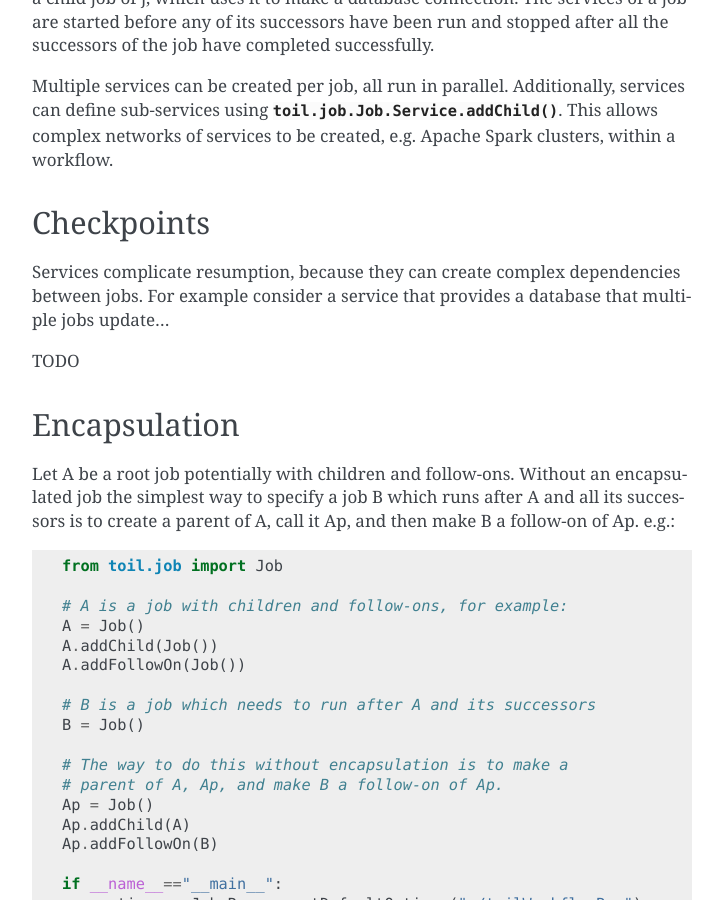
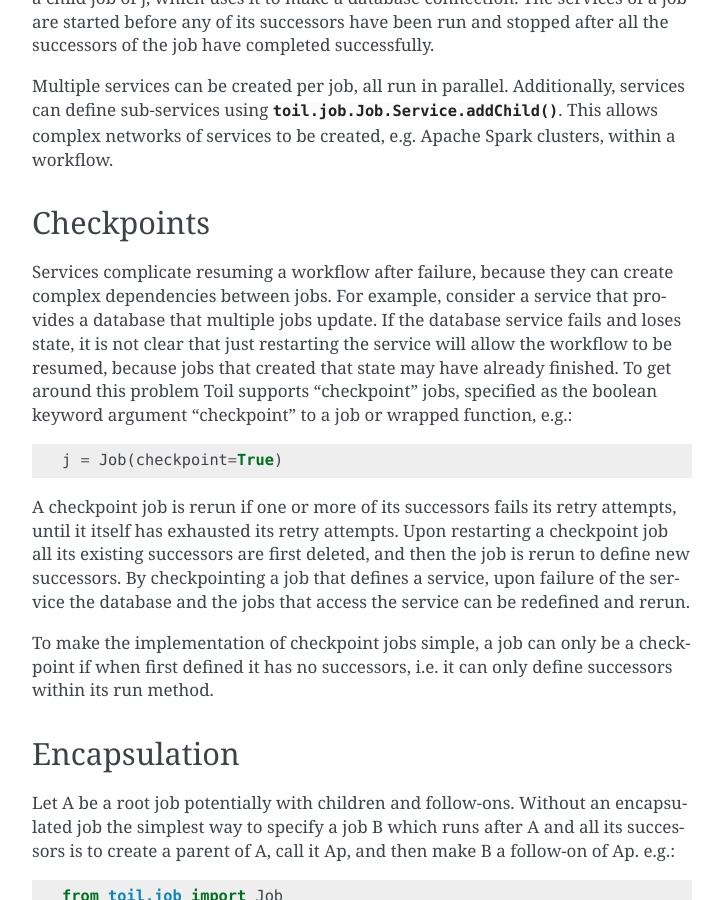
Before and after one commit to DataBiosphere/toil, a Sphinx documentation site: the page built from docs/developing.rst, in a window 1280 px wide and 900 px high, scrolled down 13042 px. Shown: the whole window, without its empty margins (388-1111 px from the left). Built offline with Sphinx 7.4.7, drawn with Linux system fonts in a browser that asks for light colours; pages that are not in the unit, such as notebooks, are missing from menus; the version number could not be read and is left out.

Commit message:
Added docs on checkpointing.

```diff
--- a/docs/developing.rst
+++ b/docs/developing.rst
@@ -614,10 +614,25 @@ networks of services to be created, e.g. Apache Spark clusters, within a workflo
 Checkpoints
 -----------
 
-Services complicate resumption, because they can create complex dependencies between jobs.
-For example consider a service that provides a database that multiple jobs update...
+Services complicate resuming a workflow after failure, because they can create complex dependencies between jobs.
+For example, consider a service that provides a database that multiple jobs update. If the database
+service fails and loses state, it is not clear that just restarting the service will allow
+the workflow to be resumed, because jobs that created that state may have already finished.
+To get around this problem Toil supports "checkpoint" jobs, specified
+as the boolean keyword argument "checkpoint" to a job or wrapped function, e.g.::
 
-TODO
+    j = Job(checkpoint=True)
+
+A checkpoint job is rerun if one or more of its successors fails its retry attempts, until it itself
+has exhausted its retry attempts. Upon restarting a checkpoint job all its
+existing successors are first deleted, and then the job is rerun to define new successors.
+By checkpointing a job that defines a service, upon failure of the service the
+database and the jobs that access the service can be redefined and rerun.
+
+To make the implementation of checkpoint jobs simple, a job can only be a checkpoint if
+when first defined it has no successors, i.e. it can only define successors
+within its run method.
+
 
 Encapsulation
 -------------
```
